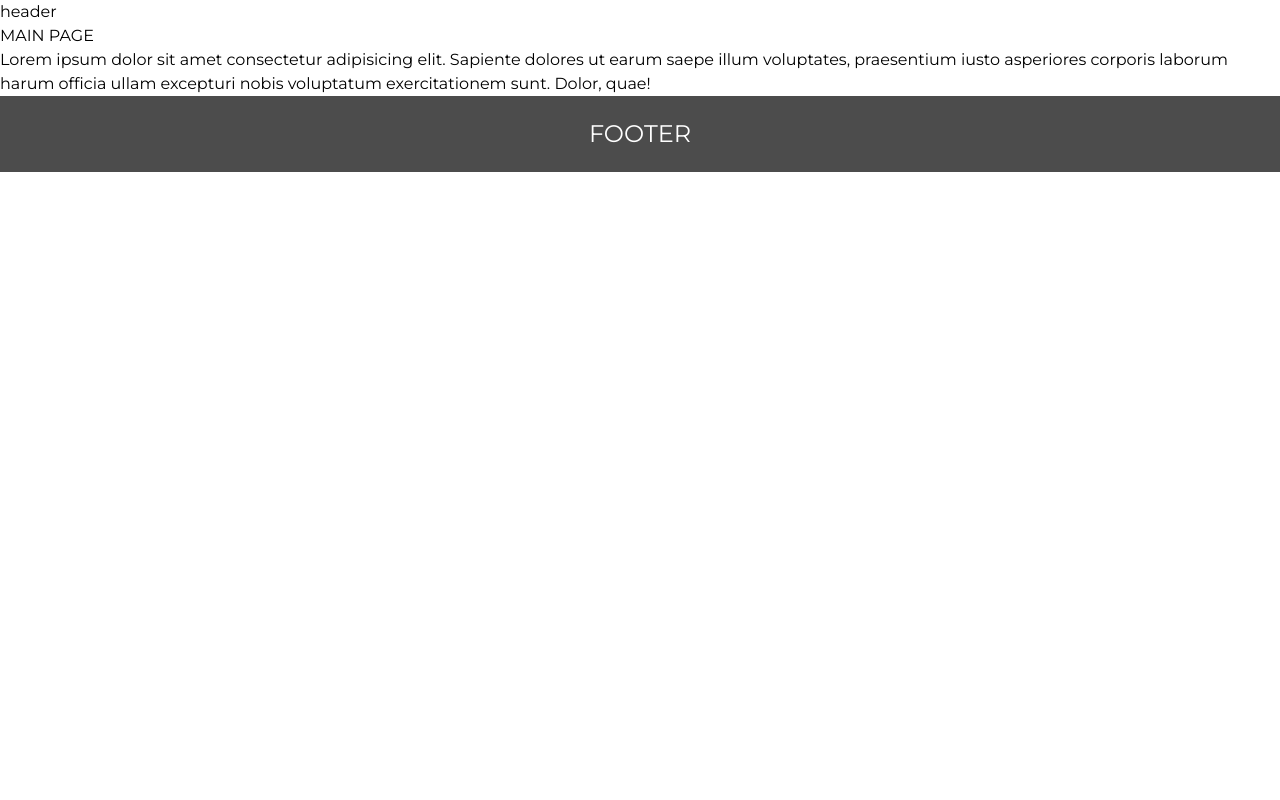
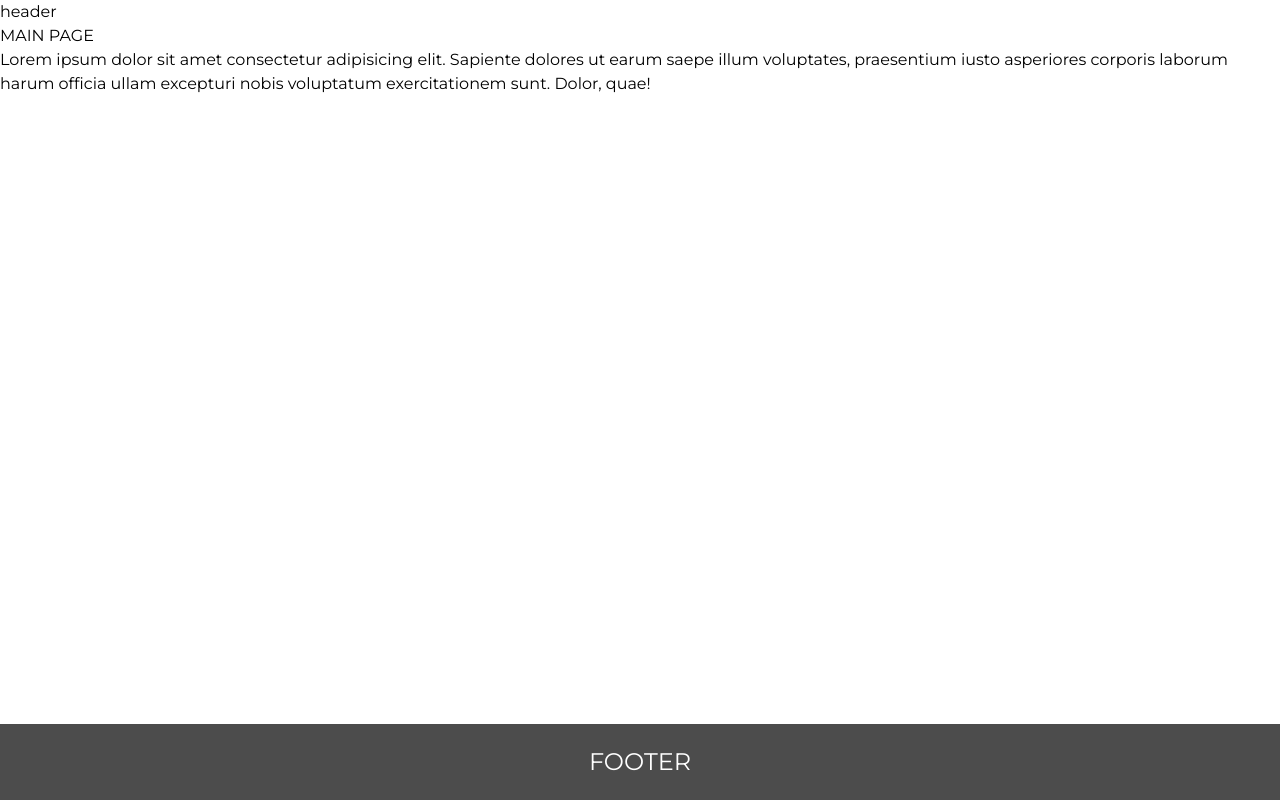
Before and after one commit to tApps-team/moneyswap_nextjs, a Next.js app: page / in a window 1280 px wide. Shown: the top 800 px of the page. Built offline with nearby package versions, Linux system fonts and the light colour scheme.

Commit message:
feat(refactoring later): add simple root layout

```diff
--- a/app/layout.tsx
+++ b/app/layout.tsx
@@ -16,9 +16,9 @@
 export default function RootLayout({ children }: { children: React.ReactNode }) {
   return (
     <html lang="ru" className={montserrat.className}>
-      <body className="main_container">
+      <body className="flex flex-col min-h-screen">
         <Header />
-        <main>{children}</main>
+        <main className="flex-grow">{children}</main>
         <Footer />
       </body>
     </html>
```
